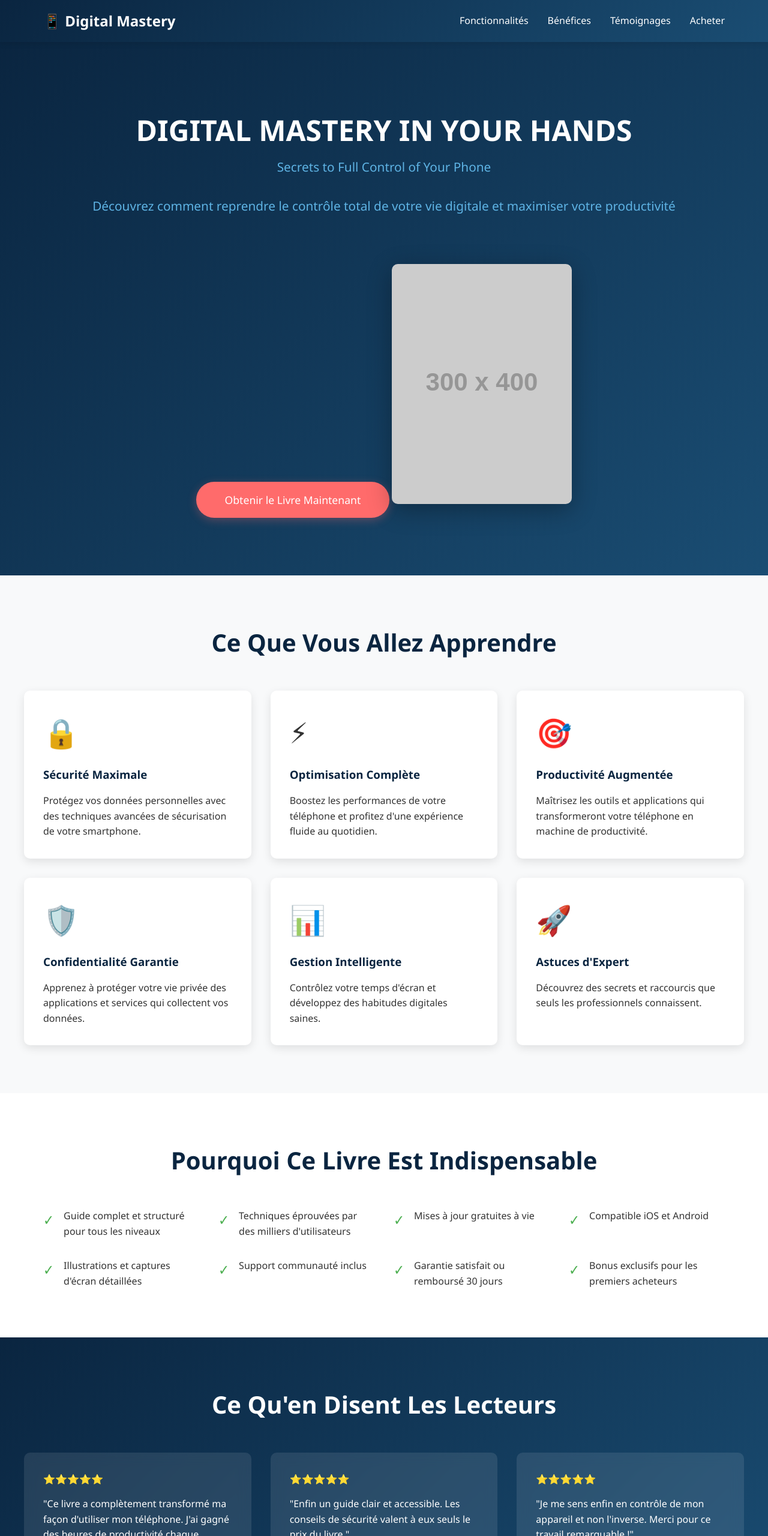
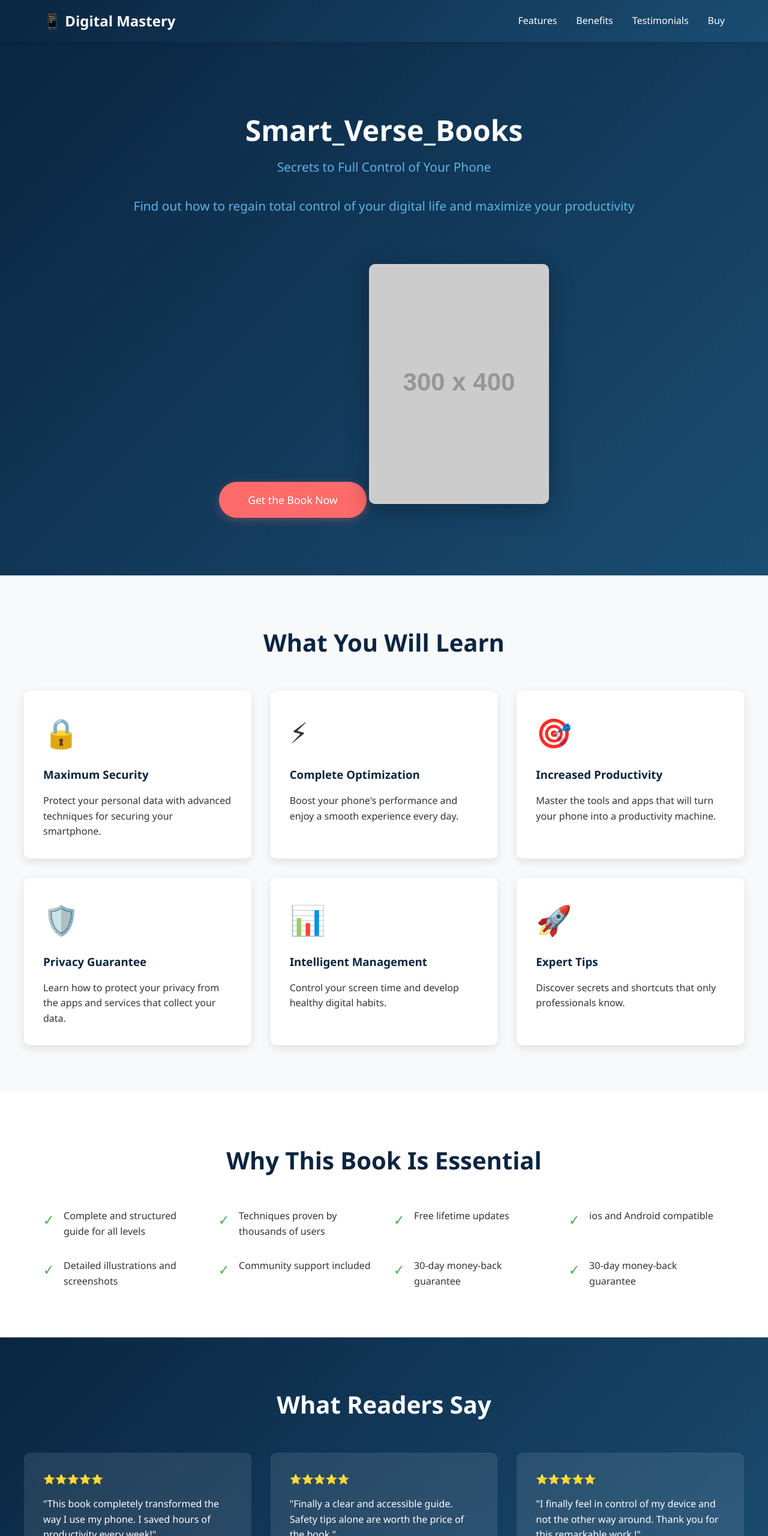
Before and after one commit to lr-youness-cmd/smart_verse_books, a plain HTML site: page index.html in a window 1280 px wide. Shown: the top 2560 px of the page at 60% size. Drawn offline with Linux system fonts and the light colour scheme; placeholder pictures from the web are drawn by us.

Commit message:
Change webpage title and content to Smart_Verse_Books
Updated the title and content of the webpage to reflect a new book title and associated details.

```diff
--- a/index.html
+++ b/index.html
@@ -4,7 +4,7 @@
 <head>
     <meta charset="UTF-8">
     <meta name="viewport" content="width=device-width, initial-scale=1.0">
-    <title>Digital Mastery in Your Hands</title>
+    <title>Smart_Verse_Books</title>
     <style>
         * {
             margin: 0;
@@ -370,10 +370,10 @@
             <div class="logo">📱 Digital Mastery</div>
             <button class="menu-toggle" onclick="toggleMenu()">☰</button>
             <ul class="nav-links" id="navLinks">
-                <li><a href="#features" onclick="closeMenu()">Fonctionnalités</a></li>
-                <li><a href="#benefits" onclick="closeMenu()">Bénéfices</a></li>
-                <li><a href="#testimonials" onclick="closeMenu()">Témoignages</a></li>
-                <li><a href="#cta" onclick="closeMenu()">Acheter</a></li>
+                <li><a href="#features" onclick="closeMenu()">Features</a></li>
+                <li><a href="#benefits" onclick="closeMenu()">Benefits</a></li>
+                <li><a href="#testimonials" onclick="closeMenu()">Testimonials</a></li>
+                <li><a href="#cta" onclick="closeMenu()">Buy</a></li>
             </ul>
         </nav>
     </header>
@@ -381,10 +381,10 @@
     <!-- Hero Section -->
     <section class="hero">
         <div class="hero-content">
-            <h1>DIGITAL MASTERY IN YOUR HANDS</h1>
+            <h1>Smart_Verse_Books</h1>
             <p>Secrets to Full Control of Your Phone</p>
-            <p>Découvrez comment reprendre le contrôle total de votre vie digitale et maximiser votre productivité</p>
-            <a href="#cta" class="cta-button">Obtenir le Livre Maintenant</a>
+            <p>Find out how to regain total control of your digital life and maximize your productivity</p>
+            <a href="#cta" class="cta-button">Get the Book Now</a>
             <img src="https://via.placeholder.com/300x400/0a2540/ffffff?text=Digital+Mastery" alt="Digital Mastery Book"
                 class="book-preview">
         </div>
@@ -392,101 +392,107 @@
 
     <!-- Features Section -->
     <section id="features" class="features">
-        <h2>Ce Que Vous Allez Apprendre</h2>
+        <h2>What You Will Learn</h2>
         <div class="features-grid">
             <div class="feature-card">
                 <div class="feature-icon">🔒</div>
-                <h3>Sécurité Maximale</h3>
-                <p>Protégez vos données personnelles avec des techniques avancées de sécurisation de votre smartphone.
+                <h3>Maximum Security</h3>
+                <p>Protect your personal data with advanced techniques for securing your smartphone.
                 </p>
             </div>
             <div class="feature-card">
                 <div class="feature-icon">⚡</div>
-                <h3>Optimisation Complète</h3>
-                <p>Boostez les performances de votre téléphone et profitez d'une expérience fluide au quotidien.</p>
+                <h3>Complete Optimization</h3>
+                <p>Boost your phone's performance and enjoy a smooth experience every day.</p>
             </div>
             <div class="feature-card">
                 <div class="feature-icon">🎯</div>
-                <h3>Productivité Augmentée</h3>
-                <p>Maîtrisez les outils et applications qui transformeront votre téléphone en machine de productivité.
+                <h3>Increased Productivity</h3>
+                <p>Master the tools and apps that will turn your phone into a productivity machine.
                 </p>
             </div>
             <div class="feature-card">
                 <div class="feature-icon">🛡️</div>
-                <h3>Confidentialité Garantie</h3>
-                <p>Apprenez à protéger votre vie privée des applications et services qui collectent vos données.</p>
+                <h3>Privacy Guarantee
+</h3>
+                <p>Learn how to protect your privacy from the apps and services that collect your data.</p>
             </div>
             <div class="feature-card">
                 <div class="feature-icon">📊</div>
-                <h3>Gestion Intelligente</h3>
-                <p>Contrôlez votre temps d'écran et développez des habitudes digitales saines.</p>
+                <h3>Intelligent Management</h3>
+                <p>Control your screen time and develop healthy digital habits.
+
+</p>
             </div>
             <div class="feature-card">
                 <div class="feature-icon">🚀</div>
-                <h3>Astuces d'Expert</h3>
-                <p>Découvrez des secrets et raccourcis que seuls les professionnels connaissent.</p>
+                <h3>Expert Tips</h3>
+                <p>Discover secrets and shortcuts that only professionals know.</p>
             </div>
         </div>
     </section>
 
     <!-- Benefits Section -->
     <section id="benefits" class="benefits">
-        <h2>Pourquoi Ce Livre Est Indispensable</h2>
+        <h2>Why This Book Is Essential</h2>
         <div class="benefits-list">
             <div class="benefit-item">
                 <span class="check-icon">✓</span>
-                <p>Guide complet et structuré pour tous les niveaux</p>
+                <p>
+Complete and structured guide for all levels</p>
             </div>
             <div class="benefit-item">
                 <span class="check-icon">✓</span>
-                <p>Techniques éprouvées par des milliers d'utilisateurs</p>
+                <p>Techniques proven by thousands of users</p>
             </div>
             <div class="benefit-item">
                 <span class="check-icon">✓</span>
-                <p>Mises à jour gratuites à vie</p>
+                <p>Free lifetime updates</p>
             </div>
             <div class="benefit-item">
                 <span class="check-icon">✓</span>
-                <p>Compatible iOS et Android</p>
+                <p>ios and Android compatible
+
+</p>
             </div>
             <div class="benefit-item">
                 <span class="check-icon">✓</span>
-                <p>Illustrations et captures d'écran détaillées</p>
+                <p>Detailed illustrations and screenshots</p>
             </div>
             <div class="benefit-item">
                 <span class="check-icon">✓</span>
-                <p>Support communauté inclus</p>
+                <p>Community support included</p>
             </div>
             <div class="benefit-item">
                 <span class="check-icon">✓</span>
-                <p>Garantie satisfait ou remboursé 30 jours</p>
+                <p>30-day money-back guarantee</p>
             </div>
             <div class="benefit-item">
                 <span class="check-icon">✓</span>
-                <p>Bonus exclusifs pour les premiers acheteurs</p>
+                <p>30-day money-back guarantee</p>
             </div>
         </div>
     </section>
 
     <!-- Testimonials Section -->
     <section id="testimonials" class="testimonials">
-        <h2>Ce Qu'en Disent Les Lecteurs</h2>
+        <h2>What Readers Say</h2>
         <div class="testimonials-grid">
             <div class="testimonial-card">
                 <div class="stars">⭐⭐⭐⭐⭐</div>
-                <p>"Ce livre a complètement transformé ma façon d'utiliser mon téléphone. J'ai gagné des heures de
-                    productivité chaque semaine !"</p>
+                <p>"This book completely transformed the way I use my phone. I saved hours of
+                    productivity every week!"</p>
                 <p class="testimonial-author">- Sarah M.</p>
             </div>
             <div class="testimonial-card">
                 <div class="stars">⭐⭐⭐⭐⭐</div>
-                <p>"Enfin un guide clair et accessible. Les conseils de sécurité valent à eux seuls le prix du livre."
+                <p>"Finally a clear and accessible guide. Safety tips alone are worth the price of the book."
                 </p>
                 <p class="testimonial-author">- Ahmed K.</p>
             </div>
             <div class="testimonial-card">
                 <div class="stars">⭐⭐⭐⭐⭐</div>
-                <p>"Je me sens enfin en contrôle de mon appareil et non l'inverse. Merci pour ce travail remarquable !"
+                <p>"I finally feel in control of my device and not the other way around. Thank you for this remarkable work !"
                 </p>
                 <p class="testimonial-author">- Fatima B.</p>
             </div>
@@ -495,14 +501,14 @@
 
     <!-- CTA Section -->
     <section id="cta" class="cta-section">
-        <h2>Prêt à Reprendre le Contrôle ?</h2>
-        <p>Investissez dans votre maîtrise digitale dès aujourd'hui</p>
-        <div class="price">29,99€</div>
-        <p style="color: #999; text-decoration: line-through;">Prix normal : 49,99€</p>
-        <p style="color: #ff6b6b; font-weight: bold; margin-bottom: 2rem;">Offre limitée - Économisez 40% !</p>
-        <a href="#" class="cta-button">Acheter Maintenant</a>
-        <p style="margin-top: 1rem; font-size: 0.9rem; color: #666;">Paiement sécurisé • Accès immédiat • Garantie 30
-            jours</p>
+        <h2>Ready to Take Back Control ?</h2>
+        <p>Invest in your digital mastery today</p>
+        <div class="price">4$</div>
+        <p style="color: #999; text-decoration: line-through;"> Normal Price  : 6$€</p>
+        <p style="color: #ff6b6b; font-weight: bold; margin-bottom: 2rem;">Limited Offer - Save 40% !</p>
+        <a href="#" class="cta-button">Buy now!</a>
+        <p style="margin-top: 1rem; font-size: 0.9rem; color: #666;">Secure payment • Immediate access • Guarantee 30
+            days</p>
     </section>
 
     <!-- Footer -->
@@ -510,11 +516,11 @@
         <div class="footer-content">
             <div class="footer-section">
                 <h3>À Propos</h3>
-                <p>Digital Mastery vous aide à reprendre le contrôle de votre vie numérique avec des guides pratiques et
-                    accessibles.</p>
+                <p>Digital Mastery helps you take back control of your digital life with practical guides and
+                    accessible.</p>
             </div>
             <div class="footer-section">
-                <h3>Liens Rapides</h3>
+                <h3>Quick Links</h3>
                 <a href="#">FAQ</a>
                 <a href="#">Support</a>
                 <a href="#">Blog</a>
```
